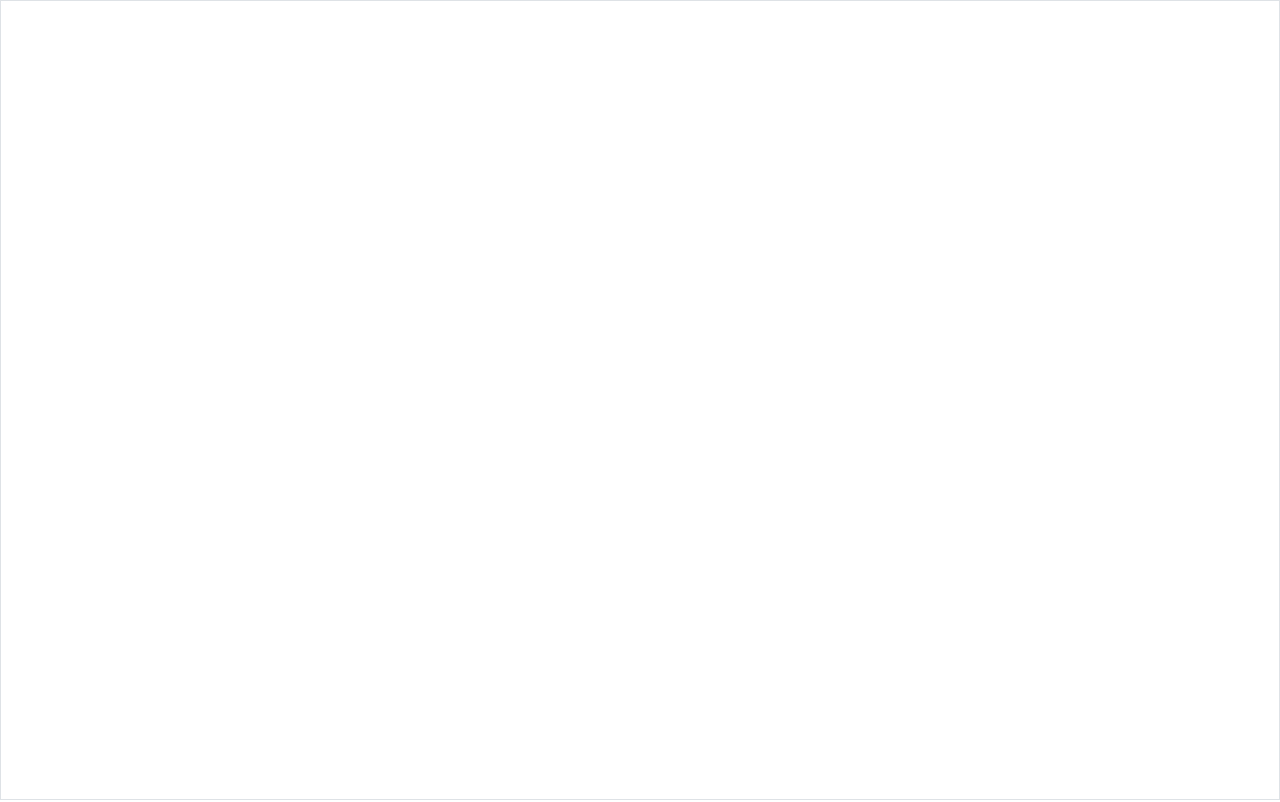
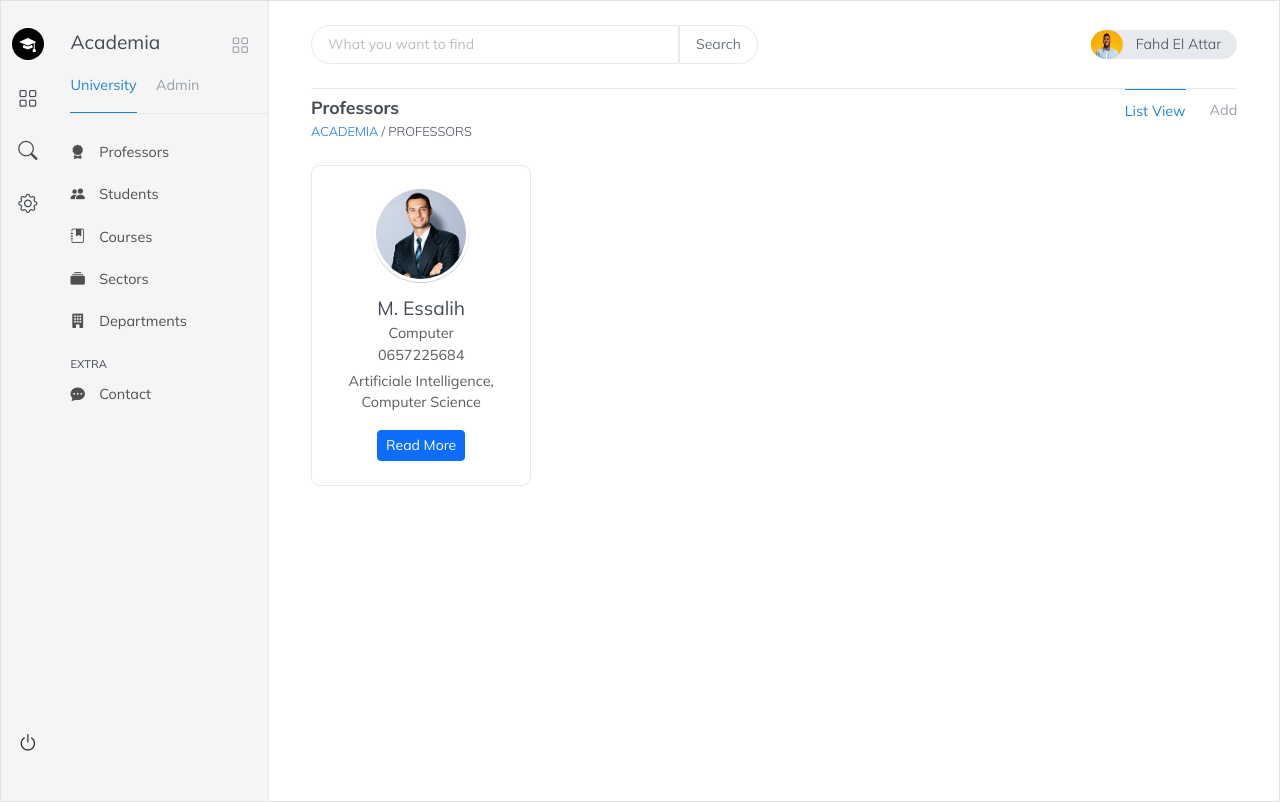
Before and after one commit to fahdElattar/Academia-Digital-Learning-Platform, a React (Vite) app in the folder client/: page /professors in a window 1280 px wide. Before the commit this address had no page. Built offline with nearby package versions, Linux system fonts and the light colour scheme; a web font is replaced by a local one.

Commit message:
Creating professors page

```diff
--- a/client/src/App.css
+++ b/client/src/App.css
@@ -74,6 +74,11 @@
 .sidebar .left-side .down-area .links .link {
   font-size: 1.2rem;
   cursor: pointer;
+  transition: .2s ease-in-out;
+}
+
+.sidebar .left-side .down-area .links .link:hover {
+  color: var(--blueHover);
 }
 
 .sidebar .right-side {
@@ -169,3 +174,5 @@
   font-size: .7rem;
   font-weight: 400;
 }
+
+/* resusable css */
--- a/client/src/App.jsx
+++ b/client/src/App.jsx
@@ -3,7 +3,8 @@ import 'bootstrap/dist/css/bootstrap.min.css'
 import 'bootstrap-icons/font/bootstrap-icons.css';
 import Login from './Pages/Login'
 import { BrowserRouter, Routes, Route} from 'react-router-dom'
-import Index from './Pages/Index'
+import Courses from './Pages/Courses'
+import Professors from './Pages/Professors'
 
 function App() {
 
@@ -12,7 +13,8 @@ function App() {
       <BrowserRouter>
         <Routes>
           <Route path='/login' element={<Login />}/>
-          <Route path='/index' element={<Index />}/>
+          <Route path='/courses' element={<Courses />}/>
+          <Route path='/professors' element={<Professors />}/>
         </Routes>
       </BrowserRouter>
     </div>
--- a/client/src/Components/Sidebar.jsx
+++ b/client/src/Components/Sidebar.jsx
@@ -15,7 +15,11 @@ const Sidebar = () => {
         </div>
         <div className="down-area">
           <ul className='links'>
-            <li className='link'><i className="bi bi-power"></i></li>
+            <li className='link'>
+              <Link to='/login' className='text-dark '>
+                <i className="bi bi-power"></i>
+              </Link>
+            </li>
           </ul>
         </div>
       </div>
@@ -38,7 +42,7 @@ const Sidebar = () => {
         </div>
         <ul className='links'>
           <li className='link'>
-            <Link to='/login'>
+            <Link to='/professors'>
               <i className="bi bi-award-fill"></i>
               Professors
             </Link>
@@ -50,10 +54,10 @@ const Sidebar = () => {
             </a>
           </li>
           <li className='link'>
-            <a href='index'>
+            <Link to='/courses'>
               <i className="bi bi-journal-bookmark-fill"></i>
               Courses
-            </a>
+            </Link>
           </li>
           <li className='link'>
             <a href='index'>
--- /dev/null
+++ b/client/src/Css/Professors.css
@@ -0,0 +1,19 @@
+.professor h5 {
+    color: #434A54;
+    font-size: 1.2rem;
+    font-weight: 400;
+}
+
+.professor span {
+    font-size: .9rem;
+}
+
+.professor div {
+    color: #6C757D;
+    font-size: .9rem;
+    font-weight: 400;
+}
+
+.professor p {
+    font-size: .9rem;
+}
--- a/client/src/Pages/Index.jsx
+++ b/client/src/Pages/Courses.jsx
@@ -1,12 +1,15 @@
 import React from 'react'
 import StarterPage from '../Components/StarterPage'
-import '../Css/Index.css'
+import '../Css/Courses.css'
 import Pc from '../assets/img/pc.jpg'
 import avatar from '../assets/img/avatar.jpg'
 
-const Index = ({pageName='Courses'}) => {
+const Courses = ({pageName='Courses'}) => {
     return (
       <StarterPage>
+
+        {/* Page Header */}
+
         <div className="page-head d-flex justify-content-between p-0 ">
           <div className="name d-flex flex-column justify-content-lg-start pt-2">
             <div className="top-name">
@@ -27,10 +30,14 @@ const Index = ({pageName='Courses'}) => {
             </ul>
           </div>
         </div>
+
+        {/* Page Body */}
+
         <div className="section-body mt-4">
           <div className="container-fluid p-0">
             <div className="row">
-              <div className="col-xl-4 col-lg-4 col-md-4">
+              {/* Course */}
+              <div className="col-xl-4 col-lg-4 col-md-6">
                 <div className="card">
                   <a href="#">
                     <img className="card-img-top" src={Pc} alt="Course image" />
@@ -63,4 +70,4 @@ const Index = ({pageName='Courses'}) => {
     )
   }
 
-export default Index
+export default Courses
--- /dev/null
+++ b/client/src/Pages/Professors.jsx
@@ -0,0 +1,58 @@
+import React from 'react'
+import StarterPage from '../Components/StarterPage'
+import '../Css/Professors.css'
+import avatar from '../assets/img/avatar1.jpg'
+
+const Courses = ({pageName='Professors'}) => {
+    return (
+      <StarterPage>
+
+        {/* Page Header */}
+
+        <div className="page-head d-flex justify-content-between p-0 ">
+          <div className="name d-flex flex-column justify-content-lg-start pt-2">
+            <div className="top-name">
+              <h6 className='fw-bold mb-1'>{pageName}</h6>
+            </div>
+            <div className="bottom-name mt-0">
+              <p className='text-uppercase mb-0 fw-light'><span className='text-primary'>ACADEMIA</span> / {pageName}</p>
+            </div>
+          </div>
+          <div className="links">
+            <ul className='list-unstyled d-flex flex-row'>
+              <li className='li-active me-4 pt-2'>
+                <a href='' className='text-decoration-none a-active'>List View</a>
+              </li>
+              <li className='pt-2'>
+                <a href='' className='text-decoration-none'>Add</a>
+              </li>
+            </ul>
+          </div>
+        </div>
+
+        {/* Page Body */}
+
+        <div className="section-body mt-4">
+          <div className="container-fluid p-0">
+            <div className="row">
+              {/* Professor */}
+              <div className="col-xl-3 col-lg-3 col-md-4">
+                <div className="card">
+                  <div className="card-body text-center professor">
+                    <img className="card-profile-img" src={avatar} alt="Profile" />
+                    <h5 className="mb-0">M. Essalih</h5>
+                    <span className="text-muted">Computer</span>
+                    <div className="text-muted">0657225684</div>
+                    <p className="mb-3 mt-1 text-muted">Artificiale Intelligence, Computer Science</p>
+                    <button className="btn btn-primary btn-sm mb-1">Read More</button>
+                  </div>
+                </div>
+              </div>
+            </div>
+          </div>
+        </div>
+      </StarterPage>
+    )
+  }
+
+export default Courses
```
Also changed, not shown: client/src/Css/Courses.css (renamed from client/src/Css/Index.css), client/src/assets/img/avatar1.jpg (added).
